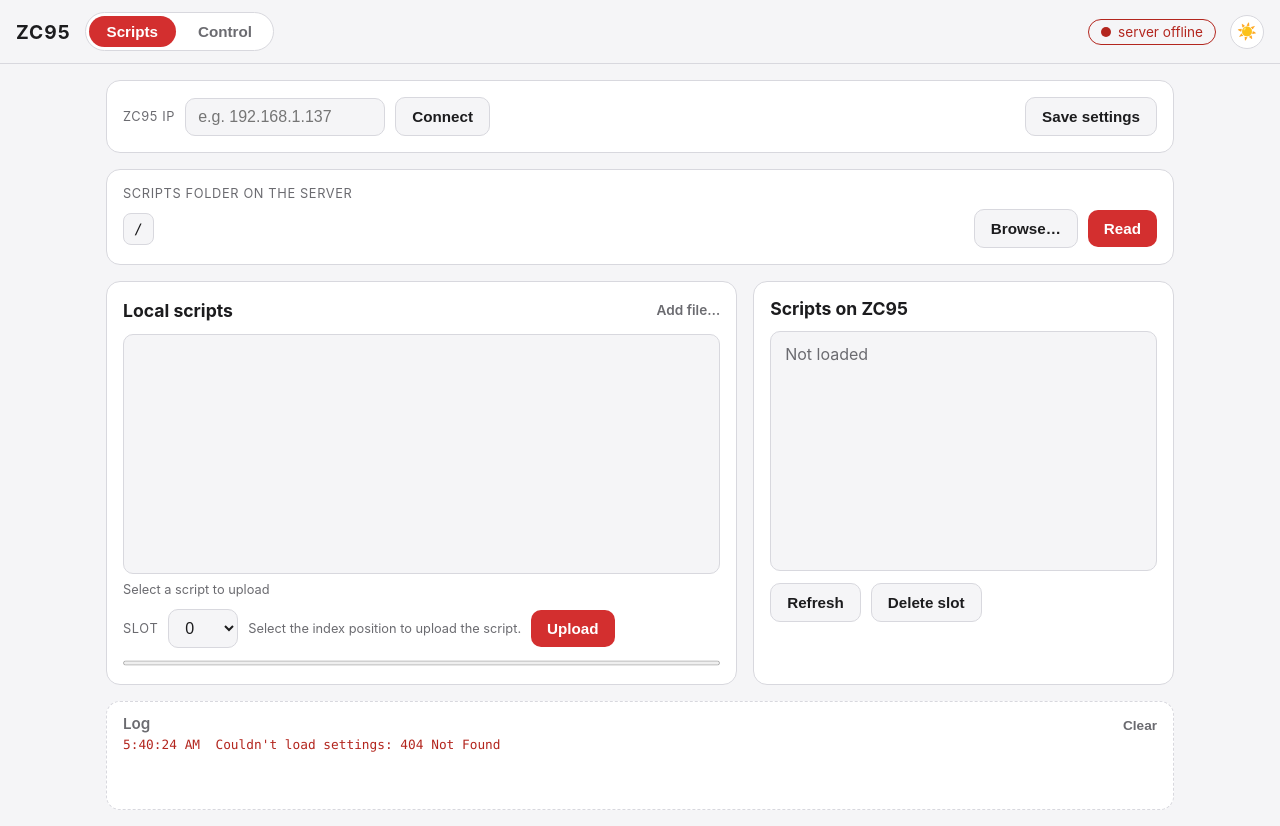
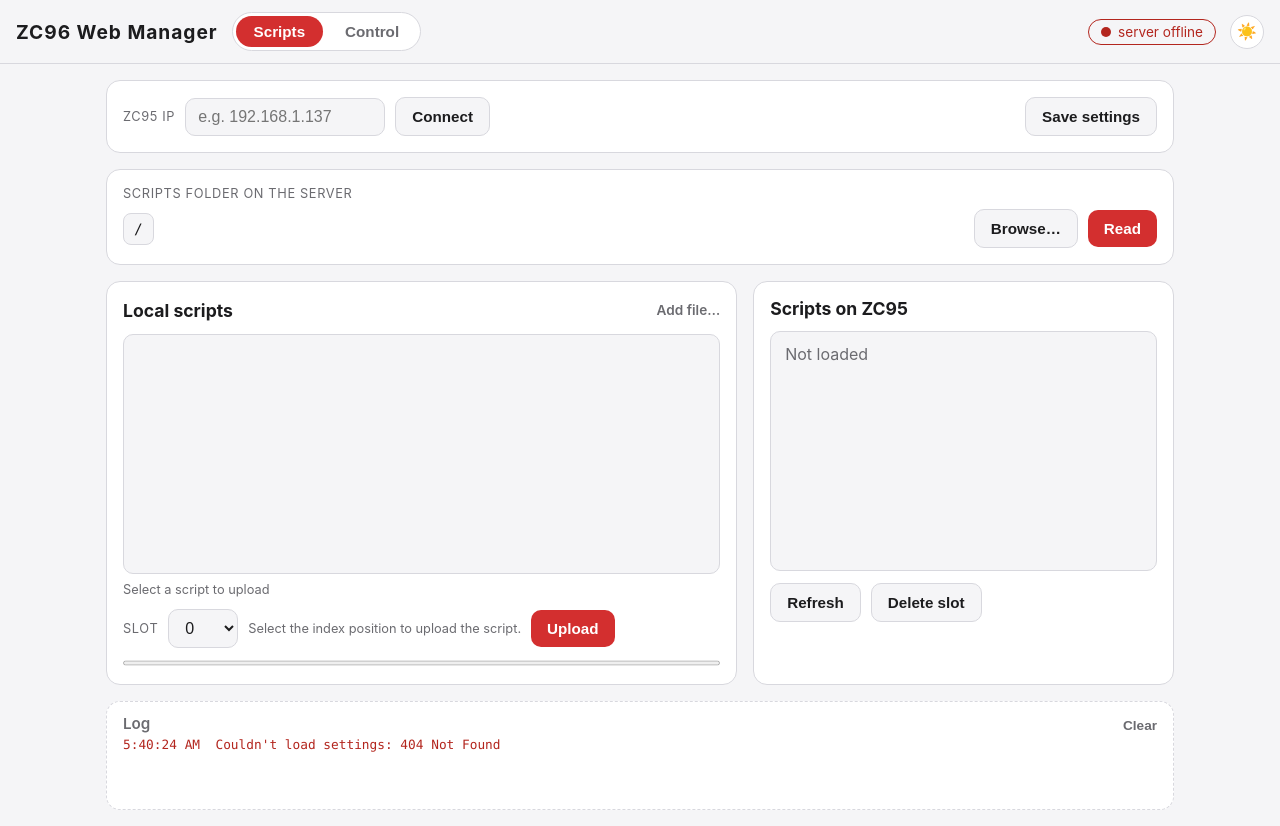
Before and after one commit to SedyDev23/zc95_web, a plain HTML site: page static/index.html in a window 1280 px wide. Drawn offline with Linux system fonts and the light colour scheme; no server answers.

Commit message:
Rename the page heading to ZC96 Web Manager
Co-Authored-By: Claude Opus 5.5 <noreply@anthropic.com>

```diff
--- a/static/index.html
+++ b/static/index.html
@@ -13,7 +13,7 @@
 <body>
   <header>
     <div class="header-left">
-      <h1>ZC95</h1>
+      <h1>ZC96 Web Manager</h1>
       <nav class="tabs" role="tablist">
         <button class="tab active" data-view="scripts" role="tab">Scripts</button>
         <button class="tab" data-view="control" role="tab">Control</button>
```
